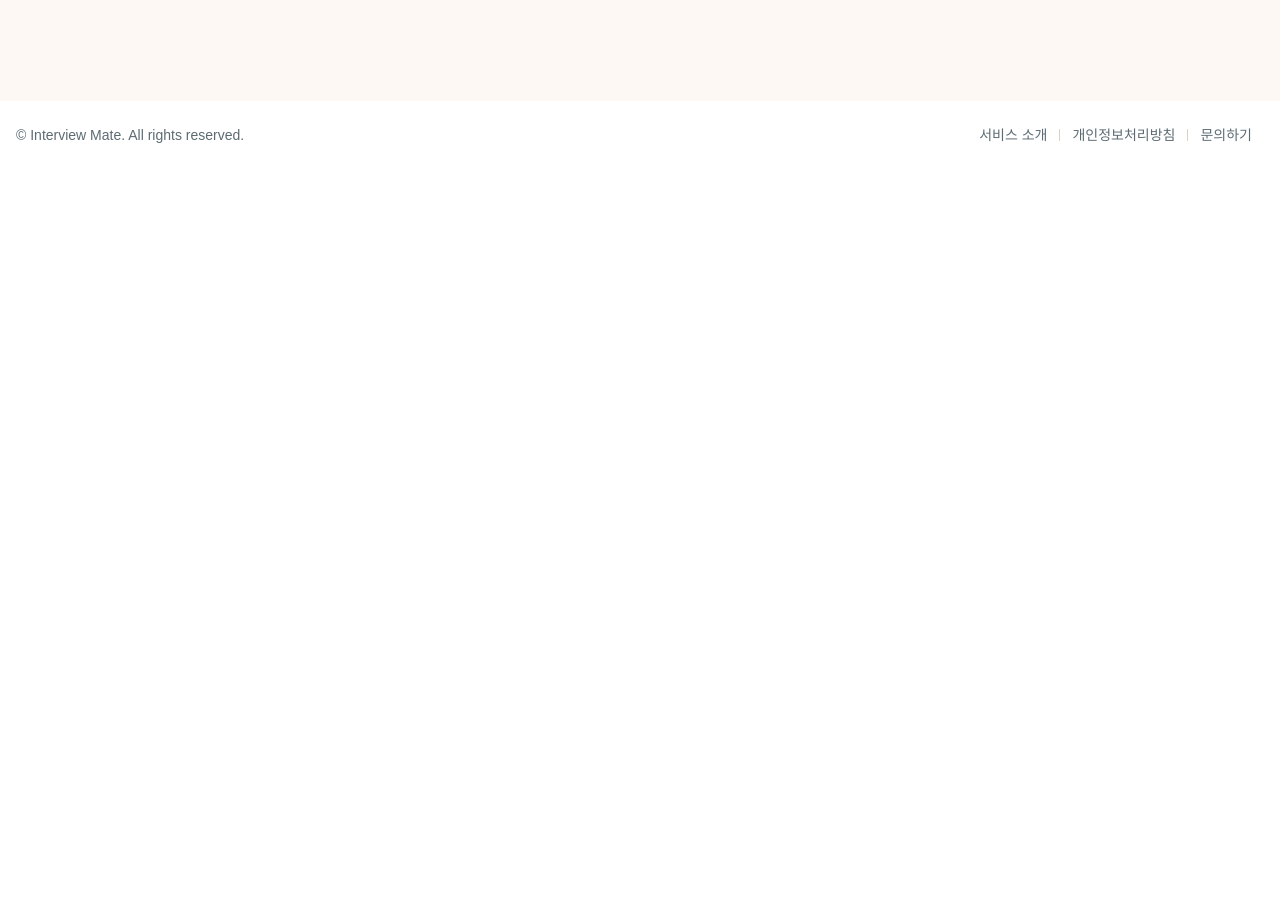
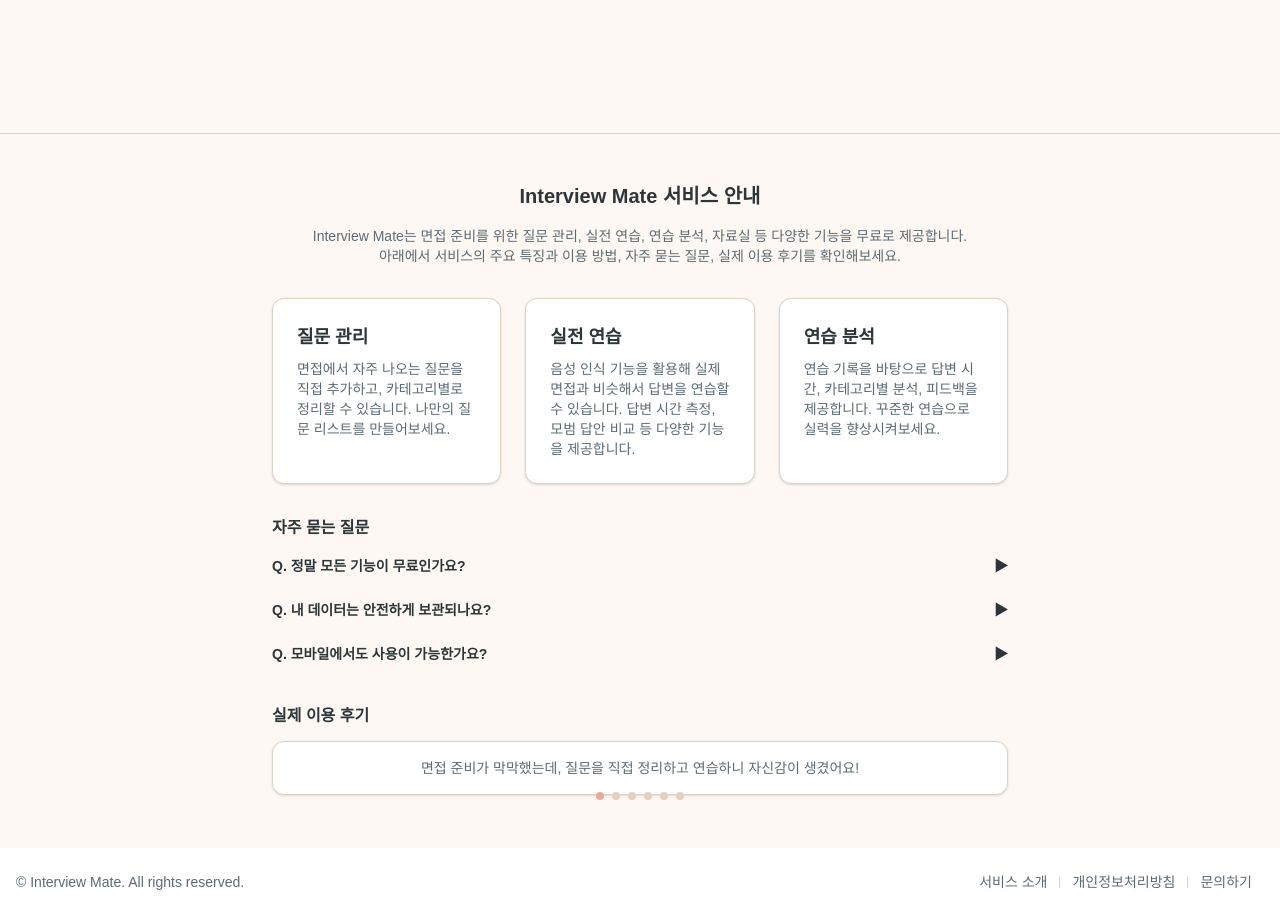
Before and after one commit to qudgus21/interview-practice, a Next.js app: page / in a window 1280 px wide. Shown: the part 800-1716 px from the top of the page. Before the commit the page ends 969 px from the top, so only its background shows below. Built offline with nearby package versions, Linux system fonts and the light colour scheme.

Commit message:
feat: 홈 설명 추가

```diff
--- a/src/app/page.tsx
+++ b/src/app/page.tsx
@@ -4,8 +4,22 @@ import Link from "next/link";
 import { ArrowRight, BookOpen, Mic, FileText } from "lucide-react";
 import { Navigation } from "@/components/navigation";
 import { Button } from "@/components/ui/button";
+import { useState } from "react";
 
 export default function Home() {
+  // FAQ 아코디언 상태
+  const [openFaq, setOpenFaq] = useState<number | null>(null);
+  // 후기 페이드 인 상태
+  const [activeReview, setActiveReview] = useState(0);
+  const reviews = [
+    "면접 준비가 막막했는데, 질문을 직접 정리하고 연습하니 자신감이 생겼어요!",
+    "음성 인식 연습이 실제 면접과 비슷해서 큰 도움이 됐습니다.",
+    "무료인데도 기능이 다양해서 추천합니다.",
+    "카테고리별로 질문을 정리할 수 있어서 체계적인 준비가 가능했어요.",
+    "답변 시간을 측정할 수 있어서 실제 면접에서 시간 관리가 수월해졌습니다.",
+    "모바일에서도 편하게 사용할 수 있어서 이동 중에도 연습하기 좋아요.",
+  ];
+
   return (
     <div className="min-h-screen bg-[#FDF8F3]">
       <Navigation />
@@ -117,6 +131,130 @@ export default function Home() {
           </div>
         </div>
       </div>
+      {/* 정보성 콘텐츠 추가 */}
+      <div className="bg-[#FDF8F3] border-t border-[#DED0C3] py-12 mt-8">
+        <div className="max-w-3xl mx-auto px-4">
+          <h2 className="text-xl font-bold text-[#2C3639] mb-4 text-center">
+            Interview Mate 서비스 안내
+          </h2>
+          <p className="text-[#5C6B73] text-sm text-center mb-8">
+            Interview Mate는 면접 준비를 위한 질문 관리, 실전 연습, 연습 분석,
+            자료실 등 다양한 기능을 무료로 제공합니다.
+            <br />
+            아래에서 서비스의 주요 특징과 이용 방법, 자주 묻는 질문, 실제 이용
+            후기를 확인해보세요.
+          </p>
+          <div className="grid grid-cols-1 md:grid-cols-3 gap-6 mb-8">
+            <div className="bg-white rounded-xl shadow-sm border border-[#DED0C3] p-6 transition-transform duration-200 hover:scale-105 hover:shadow-lg">
+              <h3 className="text-lg font-semibold text-[#2C3639] mb-2">
+                질문 관리
+              </h3>
+              <p className="text-[#5C6B73] text-sm">
+                면접에서 자주 나오는 질문을 직접 추가하고, 카테고리별로 정리할
+                수 있습니다. 나만의 질문 리스트를 만들어보세요.
+              </p>
+            </div>
+            <div className="bg-white rounded-xl shadow-sm border border-[#DED0C3] p-6 transition-transform duration-200 hover:scale-105 hover:shadow-lg">
+              <h3 className="text-lg font-semibold text-[#2C3639] mb-2">
+                실전 연습
+              </h3>
+              <p className="text-[#5C6B73] text-sm">
+                음성 인식 기능을 활용해 실제 면접과 비슷해서 답변을 연습할 수
+                있습니다. 답변 시간 측정, 모범 답안 비교 등 다양한 기능을
+                제공합니다.
+              </p>
+            </div>
+            <div className="bg-white rounded-xl shadow-sm border border-[#DED0C3] p-6 transition-transform duration-200 hover:scale-105 hover:shadow-lg">
+              <h3 className="text-lg font-semibold text-[#2C3639] mb-2">
+                연습 분석
+              </h3>
+              <p className="text-[#5C6B73] text-sm">
+                연습 기록을 바탕으로 답변 시간, 카테고리별 분석, 피드백을
+                제공합니다. 꾸준한 연습으로 실력을 향상시켜보세요.
+              </p>
+            </div>
+          </div>
+          <div className="mb-8">
+            <h3 className="text-base font-semibold text-[#2C3639] mb-2">
+              자주 묻는 질문
+            </h3>
+            <ul className="text-[#5C6B73] text-sm space-y-2">
+              {[
+                {
+                  q: "Q. 정말 모든 기능이 무료인가요?",
+                  a: "네, Interview Mate의 모든 기능은 회원가입 없이 무료로 이용하실 수 있습니다.",
+                },
+                {
+                  q: "Q. 내 데이터는 안전하게 보관되나요?",
+                  a: "모든 데이터는 사용자의 브라우저에만 저장되며, 서버로 전송되지 않습니다.",
+                },
+                {
+                  q: "Q. 모바일에서도 사용이 가능한가요?",
+                  a: "네, 모바일과 데스크탑 모두에서 최적화된 UI로 이용하실 수 있습니다.",
+                },
+              ].map((item, idx) => (
+                <li key={idx}>
+                  <button
+                    className="w-full text-left font-semibold text-[#2C3639] flex items-center justify-between py-2 focus:outline-none"
+                    onClick={() => setOpenFaq(openFaq === idx ? null : idx)}
+                  >
+                    <span>{item.q}</span>
+                    <span
+                      className={`ml-2 transition-transform ${
+                        openFaq === idx ? "rotate-90" : "rotate-0"
+                      }`}
+                    >
+                      ▶
+                    </span>
+                  </button>
+                  <div
+                    className={`overflow-hidden transition-all duration-300 ${
+                      openFaq === idx
+                        ? "max-h-40 opacity-100 py-2"
+                        : "max-h-0 opacity-0 py-0"
+                    }`}
+                  >
+                    <p className="pl-2 text-[#5C6B73] text-sm">{item.a}</p>
+                  </div>
+                </li>
+              ))}
+            </ul>
+          </div>
+          <div>
+            <h3 className="text-base font-semibold text-[#2C3639] mb-2">
+              실제 이용 후기
+            </h3>
+            <div className="relative h-16 flex items-center justify-center">
+              {reviews.map((review, idx) => (
+                <div
+                  key={idx}
+                  className={`absolute left-0 right-0 transition-opacity duration-700 ${
+                    activeReview === idx
+                      ? "opacity-100"
+                      : "opacity-0 pointer-events-none"
+                  }`}
+                >
+                  <div className="bg-white rounded-xl shadow-sm border border-[#DED0C3] p-4 text-center text-[#5C6B73] text-sm">
+                    {review}
+                  </div>
+                </div>
+              ))}
+              <div className="absolute bottom-0 left-0 right-0 flex justify-center gap-2 mt-4">
+                {reviews.map((_, idx) => (
+                  <button
+                    key={idx}
+                    className={`w-2 h-2 rounded-full transition-all duration-200 ${
+                      activeReview === idx ? "bg-[#E8AA9B]" : "bg-[#DED0C3]"
+                    }`}
+                    onClick={() => setActiveReview(idx)}
+                    aria-label={`후기 ${idx + 1}번 보기`}
+                  />
+                ))}
+              </div>
+            </div>
+          </div>
+        </div>
+      </div>
     </div>
   );
 }
```
